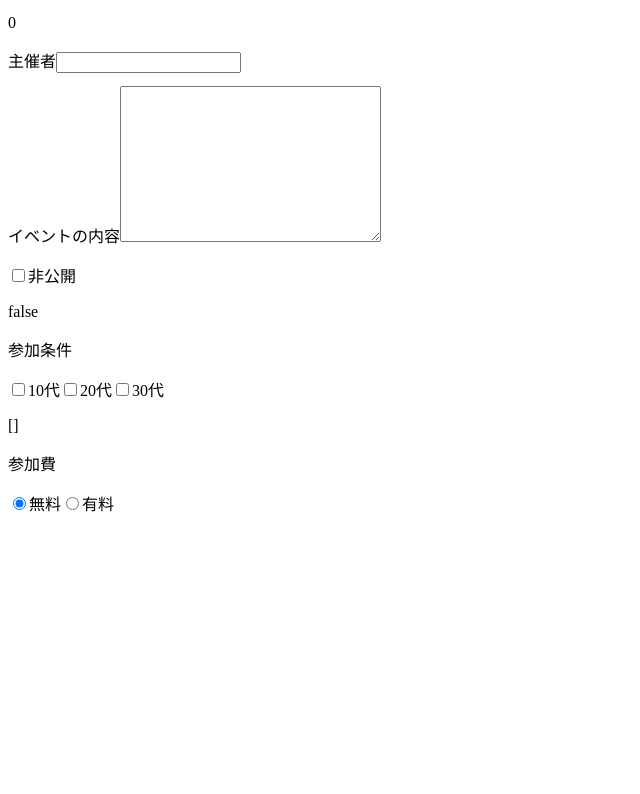
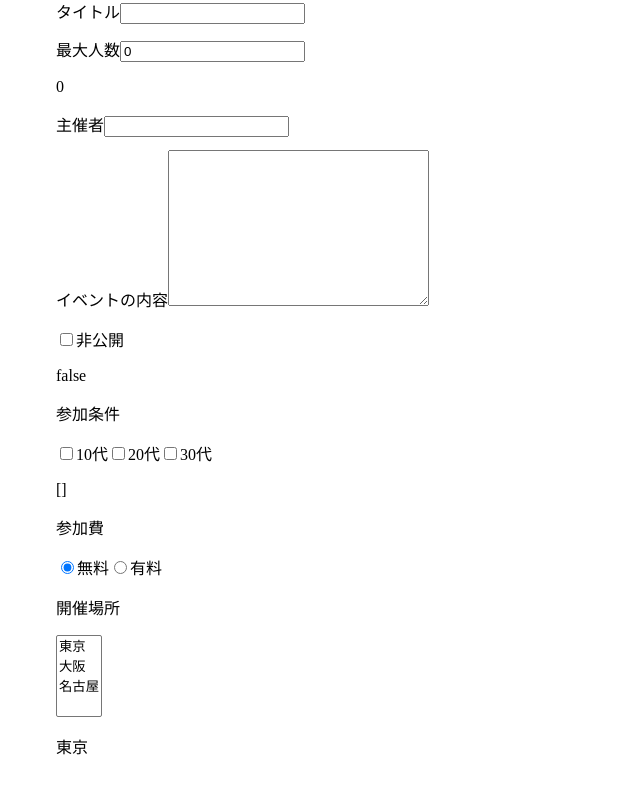
Before and after one commit to fujisan3020/udemy-vuejs, a Vue app: page / in a window 1280 px wide. Shown: the part 320-1114 px from the top of the page, without its empty margins (0-640 px from the left). Before the commit the page ends 843 px from the top, so only its background shows below. Built offline with nearby package versions, Linux system fonts and the light colour scheme.

Commit message:
#126. セレクトボックスに双方向データバインディングを作成する

```diff
--- a/src/App.vue
+++ b/src/App.vue
@@ -15,7 +15,7 @@ p<!-- App.vueは、大きくtemplateタグ・scriptタグ・styleタグに3つ
     <keep-alive>
       <component :is="currentComponent"></component>
     </keep-alive>
-    <div>
+    <div style="padding: 3rem;">
       <!-- lazy修飾子 : 入力してフォーカスを外した時に発火させる -->
       <h2>イベントのフォーム</h2>
       <label for="title">タイトル</label>
@@ -103,6 +103,18 @@ p<!-- App.vueは、大きくtemplateタグ・scriptタグ・styleタグに3つ
           v-model="eventData.price"
         >
         <label for="paid">有料</label>
+
+        <p>開催場所</p>
+        <select
+          v-model="eventData.location"
+          multiple
+        >
+          <option
+            v-for="location in locations"
+            :key="location"
+          >{{ location }}</option>
+        </select>
+        <p>{{ eventData.location }}</p>
     </div>
   </div>
 </template>
@@ -118,6 +130,7 @@ import Home from "./components/Home.vue";
       return {
         number: 14,
         currentComponent: "Home",
+        locations: ["東京","大阪","名古屋"],
         eventData: {
           title: "",
           maxNumber: 0,
@@ -127,7 +140,8 @@ import Home from "./components/Home.vue";
           isPrivate: false,
           // 複数のチェックボックスにv-modelを設定する時は、中身は配列で設定する
           target: [],
-          price: "無料"
+          price: "無料",
+          location: "東京"
         }
       };
     },
```
